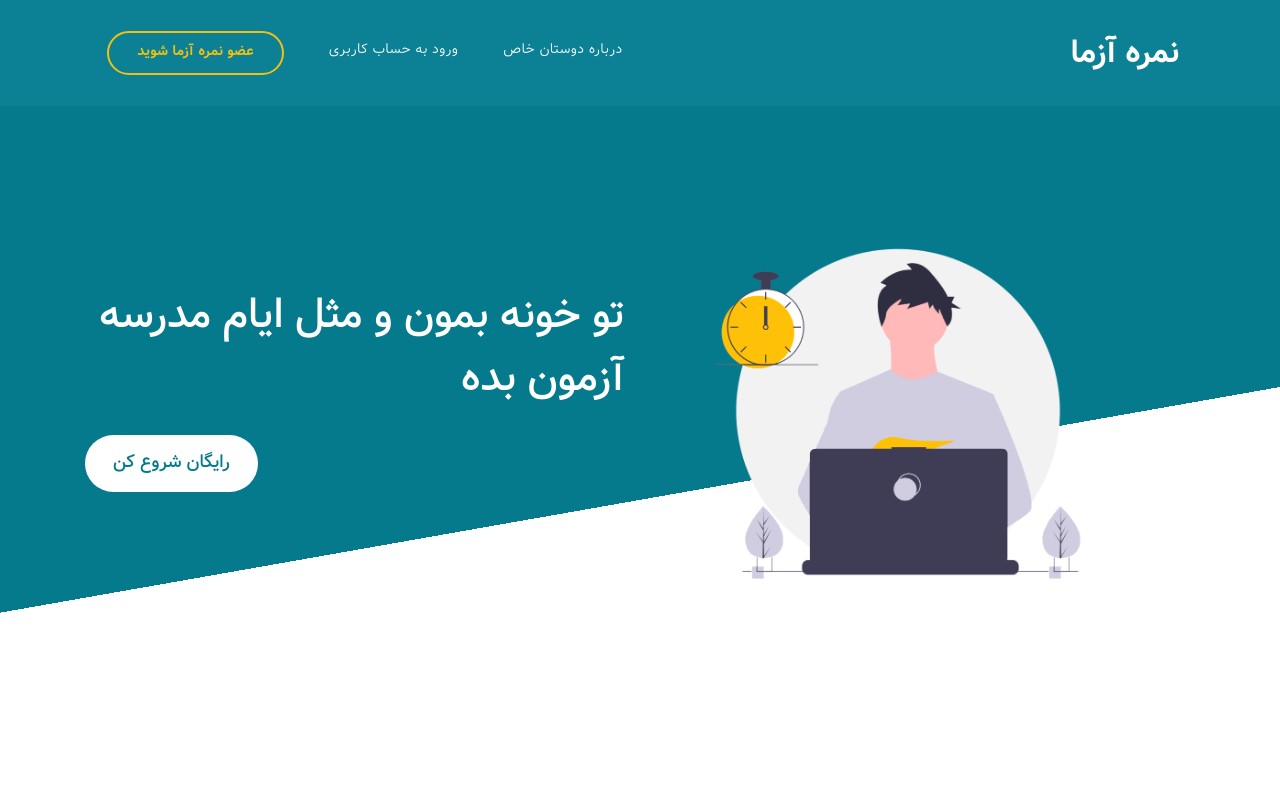
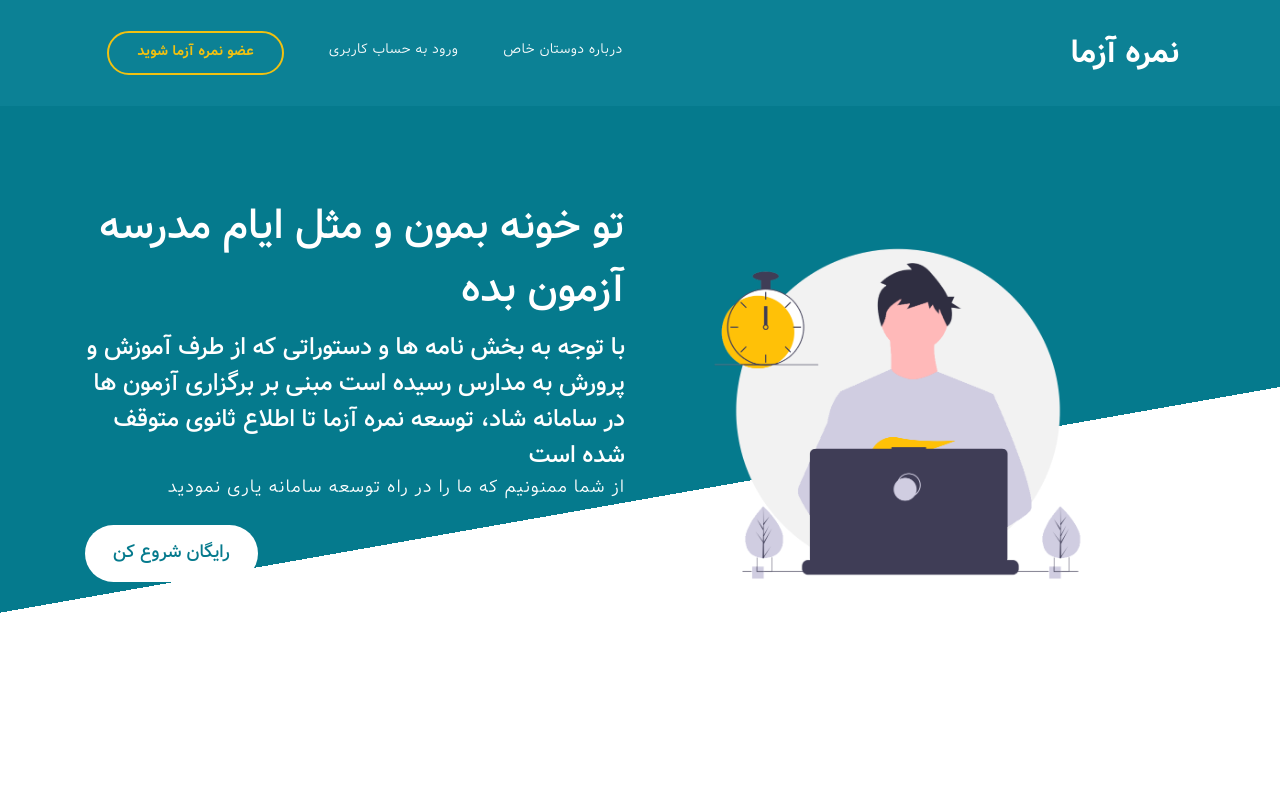
Before and after one commit to MDK84/Online-test-system-Nomre.github.io, a plain HTML site: page index.html in a window 1280 px wide. Shown: the top 797 px of the page. Drawn offline with Linux system fonts and the light colour scheme; files whose address does not match are found by name.

Commit message:
اضافه شدن اطلاعیه عدم توسعه سامانه

```diff
--- a/index.html
+++ b/index.html
@@ -68,7 +68,8 @@
                               <div class="hero-text">
 
                                    <h1 class="text-white" data-aos="fade-up">تو خونه بمون و مثل ایام مدرسه آزمون بده</h1>
-
+                                   <h3 class="text-white" data-aos="fade-up">با توجه به بخش نامه ها و دستوراتی که از طرف آموزش و پرورش به مدارس رسیده است مبنی بر برگزاری آزمون ها در سامانه شاد، توسعه نمره آزما تا اطلاع ثانوی متوقف شده است</h3>
+                                   <h4 class="text-white" data-aos="fade-up">از شما ممنونیم که ما را در راه توسعه سامانه یاری نمودید</h4>
                                    <a href="contact.html" class="custom-btn btn-bg btn mt-3" data-aos="fade-up" data-aos-delay="100">رایگان شروع کن</a>
 
                               </div>
```
